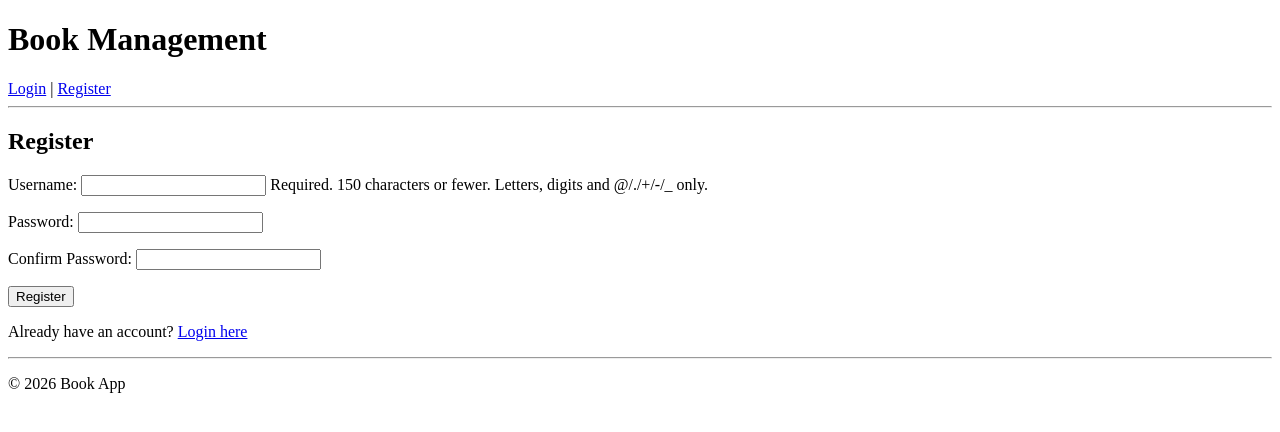
After one commit to GabLitob/mugna-internship-training, a Django app: page /books/register/ in a window 1280 px wide. The commit adds this page. Shown: the top 432 px of the page. Run offline with Django 5.2, Linux system fonts and the light colour scheme.

Commit message:
Exercise 7: User and Django Auth; admin and user access control

```diff
--- a/books/forms.py
+++ b/books/forms.py
@@ -1,5 +1,7 @@
 from django import forms
 from .models import Book, Author, Publisher, Classification
+from django.contrib.auth.models import User # For user registration. why? To create new users in the system.
+from django.contrib.auth.forms import UserCreationForm
 
 class AuthorSearchForm(forms.Form):
     query = forms.CharField(required=False, label="Search Author")
@@ -24,3 +26,45 @@ class PublisherForm(forms.ModelForm):
             'name': {'required': "Publisher name is required!"},
             'address': {'invalid': "Enter a valid address."},
         }
+
+class AuthorForm(forms.ModelForm):
+    class Meta:
+        model = Author
+        fields = "__all__"
+        error_messages = {
+            'first_name': {'required': "Author's first name is required!"},
+            'last_name': {'required': "Author's last name is required!"},
+            'email': {'invalid': "Enter a valid email address."},
+        }
+
+
+# Users and Authentication form
+class LoginForm(forms.Form):
+    username = forms.CharField(max_length=150, label="Username")
+    password = forms.CharField(widget=forms.PasswordInput, label="Password") #PasswordInput to hide input
+
+
+class RegisterForm(forms.ModelForm):
+    password = forms.CharField(widget=forms.PasswordInput, label="Password")
+    password_confirm = forms.CharField(widget=forms.PasswordInput, label="Confirm Password")
+
+    class Meta:
+        model = User
+        fields = ["username", "password"]
+
+    def clean(self):
+        cleaned_data = super().clean()
+        password = cleaned_data.get("password")
+        password_confirm = cleaned_data.get("password_confirm")
+
+        if password and password_confirm and password != password_confirm:
+            raise forms.ValidationError("Passwords do not match!")
+
+        return cleaned_data
+
+    def save(self, commit=True):
+        user = super().save(commit=False)
+        user.set_password(self.cleaned_data["password"])
+        if commit:
+            user.save()
+        return user
--- a/books/templates/books/base.html
+++ b/books/templates/books/base.html
@@ -8,8 +8,14 @@
     <header>
         <h1>Book Management</h1>
         <nav>
-            <a href="{% url 'book_list' %}">Books</a> |
-            <a href="{% url 'classification_list' %}">Classifications</a>
+            {% if user.is_authenticated %}
+                <a href="{% url 'book_list' %}">Books</a> |
+                <a href="{% url 'classification_list' %}">Classifications</a> |
+                <a href="{% url 'logout' %}">Logout</a>
+            {% else %}
+                <a href="{% url 'login' %}">Login</a> |
+                <a href="{% url 'register' %}">Register</a>
+            {% endif %}
         </nav>
         <hr>
     </header>
--- /dev/null
+++ b/books/templates/books/register.html
@@ -0,0 +1,18 @@
+{% extends "books/base.html" %}
+
+{% block title %}Register{% endblock %}
+
+{% block content %}
+<h2>Register</h2>
+
+<form method="post">
+    {% csrf_token %}
+    {{ form.as_p }}
+    <button type="submit">Register</button>
+</form>
+
+<p>
+    Already have an account?
+    <a href="{% url 'login' %}">Login here</a>
+</p>
+{% endblock %}
--- a/books/urls.py
+++ b/books/urls.py
@@ -3,6 +3,12 @@ from django.urls import path
 from . import views
 
 urlpatterns = [
+    #Authentication
+    path("login/", views.login_view, name="login"),
+    path("register/", views.register_view, name="register"),
+    path("logout/", views.logout_view, name="logout"),
+
+    # App
     path('', views.book_list, name='book_list'),  # /books/
     path('add/', views.book_create, name='book_create'),  # /books/add/
     path('<int:book_id>/', views.book_detail, name='book_detail'),
@@ -12,6 +18,7 @@ urlpatterns = [
     path('classifications/', views.classification_list, name='classification_list'),
     path('classifications/<int:classification_id>/', views.classification_detail, name='classification_detail'),
     path('authors/', views.author_list, name='author_list'),
+    path('authors/add/', views.author_create, name='author_create'),
     path('publishers/', views.publisher_list, name='publisher_list'),
     path('publishers/add/', views.publisher_create, name='publisher_create'),
     path('publishers/<int:publisher_id>/edit/', views.publisher_update, name='publisher_update'),
--- a/books/views.py
+++ b/books/views.py
@@ -1,20 +1,76 @@
 from django.shortcuts import redirect, render, get_object_or_404
 from .models import Book, Author, Classification, Publisher
-from .forms import (AuthorSearchForm, PublisherSearchForm, BookForm, PublisherForm,)
+from .forms import (
+    AuthorSearchForm,
+    PublisherSearchForm,
+    BookForm,
+    PublisherForm,
+    AuthorForm,
+    LoginForm,
+    RegisterForm
+    )
+from django.contrib.auth import authenticate, login, logout # For user authentication
+from django.contrib.auth.models import User
+from django.contrib.auth.decorators import login_required, user_passes_test # To restrict access to authenticated users only
+
+
+
+#Users and Authentication views
+
+def is_admin(user):
+    return user.is_staff # Check if user is admin/staff
+
+def login_view(request):
+    form = LoginForm(request.POST or None)
+    error = None
+
+    if request.method == "POST" and form.is_valid():
+        user = authenticate(
+            username=form.cleaned_data["username"], # what is cleaned_data? cleaned_data is a dictionary containing validated form input data
+            password=form.cleaned_data["password"]
+        )
+        if user:
+            login(request, user)
+            return redirect("book_list")
+        else:
+            error = "Invalid username or password"
+
+    return render(request, "books/login.html", {
+        "form": form,
+        "error": error
+    })
+
+
+def register_view(request):
+    form = RegisterForm(request.POST or None)
+
+    if request.method == "POST" and form.is_valid():
+        form.save()
+        return redirect("login")
+
+    return render(request, "books/register.html", {"form": form})
+
+
+def logout_view(request):
+    logout(request)
+    return redirect("login")
 
 
 # 1. List all books
+@login_required # will this be rendered to book_list? Yes, it will restrict access to the book_list view to authenticated users only.
 def book_list(request):
     books = Book.objects.all()  # Get all books from database
     return render(request, 'books/book_list.html', {'books': books})
 
 
 # 2. Show details of a single book
+@login_required
 def book_detail(request, book_id):
     book = get_object_or_404(Book, id=book_id)  # Get book or show 404 error
     return render(request, 'books/book_detail.html', {'book': book})
 
 # 3.List all authors with search functionality
+@login_required
 def author_list(request):
     form = AuthorSearchForm(request.GET)
     authors = Author.objects.all()
@@ -35,6 +91,7 @@ def author_list(request):
 
 
 # 4. Show author details and their books
+@login_required
 def author_detail(request, author_id):
     author = get_object_or_404(Author, id=author_id)  # Get author
     books = author.books.all()  # Get all books by this author (using related_name)
@@ -42,6 +99,7 @@ def author_detail(request, author_id):
 
 
 # 5. List all publishers with search functionality
+@login_required
 def publisher_list(request):
     form = PublisherSearchForm(request.GET)
     publishers = Publisher.objects.all()
@@ -61,12 +119,14 @@ def publisher_list(request):
 
 
 # 6. List all classifications
+@login_required
 def classification_list(request):
     classifications = Classification.objects.all()  # Get all classifications
     return render(request, 'books/classification_list.html', {'classifications': classifications})
 
 
 # 7. Show all books in a classification
+@login_required
 def classification_detail(request, classification_id):
     classification = get_object_or_404(Classification, id=classification_id)  # Get classification
     books = classification.books.all()  # Get all books in this classification
@@ -75,7 +135,7 @@ def classification_detail(request, classification_id):
 
 
 #Book CRUD
-
+@user_passes_test(is_admin)  # Only admin users can create books
 def book_create(request):
     if request.method == "POST":
         form = BookForm(request.POST)
@@ -87,6 +147,7 @@ def book_create(request):
 
     return render(request, "books/book_form.html", {"form": form})
 
+@user_passes_test(is_admin)
 def book_update(request, book_id):
     book = get_object_or_404(Book, id=book_id)
 
@@ -100,6 +161,7 @@ def book_update(request, book_id):
 
     return render(request, "books/book_form.html", {"form": form})
 
+@user_passes_test(is_admin)
 def book_delete(request, book_id):
     book = get_object_or_404(Book, id=book_id)
 
@@ -111,7 +173,7 @@ def book_delete(request, book_id):
 
 
 #Publisher CRUD
-
+@user_passes_test(is_admin) # Only admin users can create publishers
 def publisher_create(request):
     if request.method == "POST":
         form = PublisherForm(request.POST)
@@ -123,6 +185,7 @@ def publisher_create(request):
 
     return render(request, "books/publisher_form.html", {"form": form})
 
+@user_passes_test(is_admin)
 def publisher_update(request, publisher_id):
     publisher = get_object_or_404(Publisher, id=publisher_id)
 
@@ -136,6 +199,7 @@ def publisher_update(request, publisher_id):
 
     return render(request, "books/publisher_form.html", {"form": form})
 
+@user_passes_test(is_admin)
 def publisher_delete(request, publisher_id):
     publisher = get_object_or_404(Publisher, id=publisher_id)
 
@@ -144,3 +208,17 @@ def publisher_delete(request, publisher_id):
         return redirect("publisher_list")
 
     return render(request, "books/publisher_confirm_delete.html", {"publisher": publisher})
+
+
+#Author CRUD
+@user_passes_test(is_admin)  # Only admin users can create authors
+def author_create(request):
+    if request.method == "POST":
+        form = AuthorForm(request.POST)
+        if form.is_valid():
+            form.save()
+            return redirect("author_list")
+    else:
+        form = AuthorForm()
+
+    return render(request, "books/author_form.html", {"form": form})
--- a/mysite/settings.py
+++ b/mysite/settings.py
@@ -118,3 +118,6 @@ USE_TZ = True
 # https://docs.djangoproject.com/en/6.0/howto/static-files/
 
 STATIC_URL = 'static/'
+LOGIN_URL = "/books/login/"
+LOGIN_REDIRECT_URL = "/books/"
+LOGOUT_REDIRECT_URL = "/books/login/"
```
Also changed, not shown: books/templates/books/author_form.html (added, +14 -0 lines), books/templates/books/login.html (added, +17 -0 lines).
